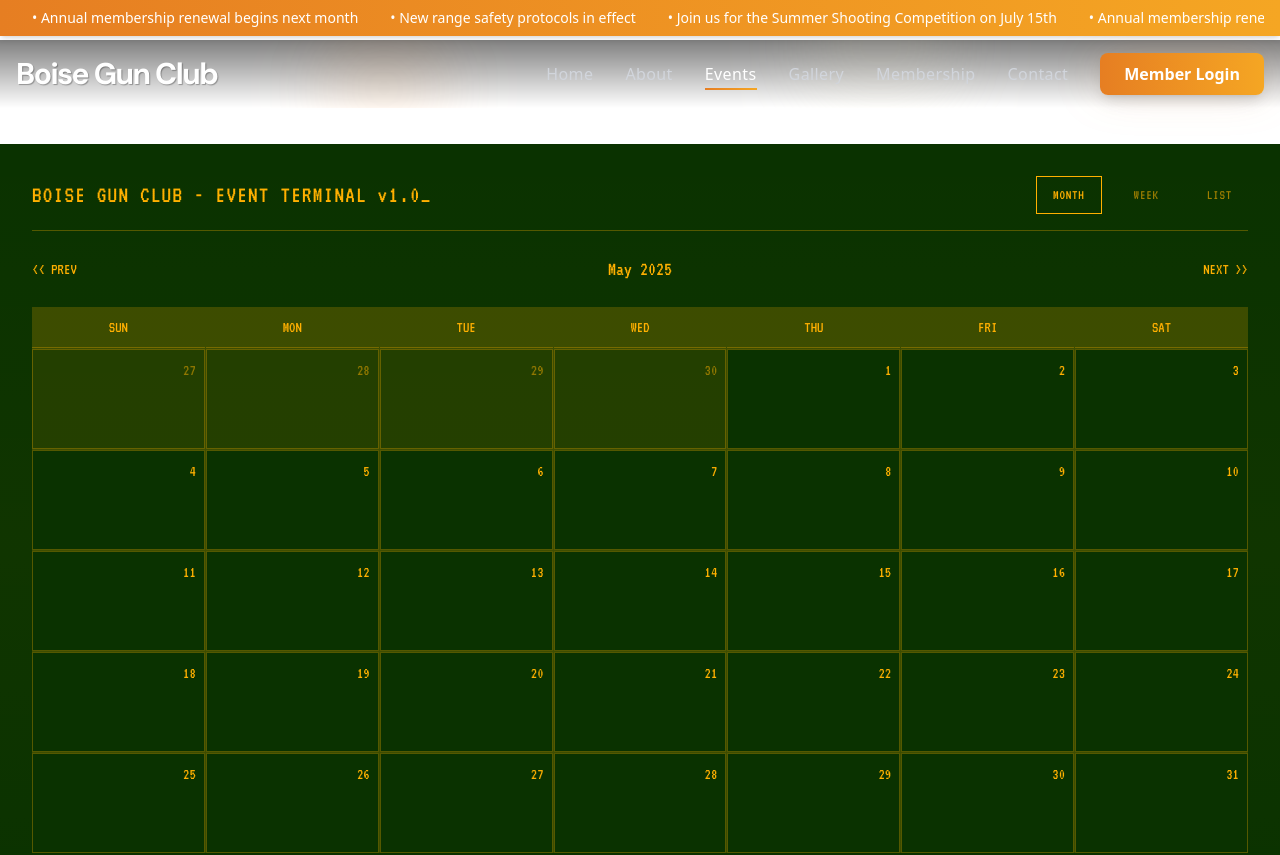
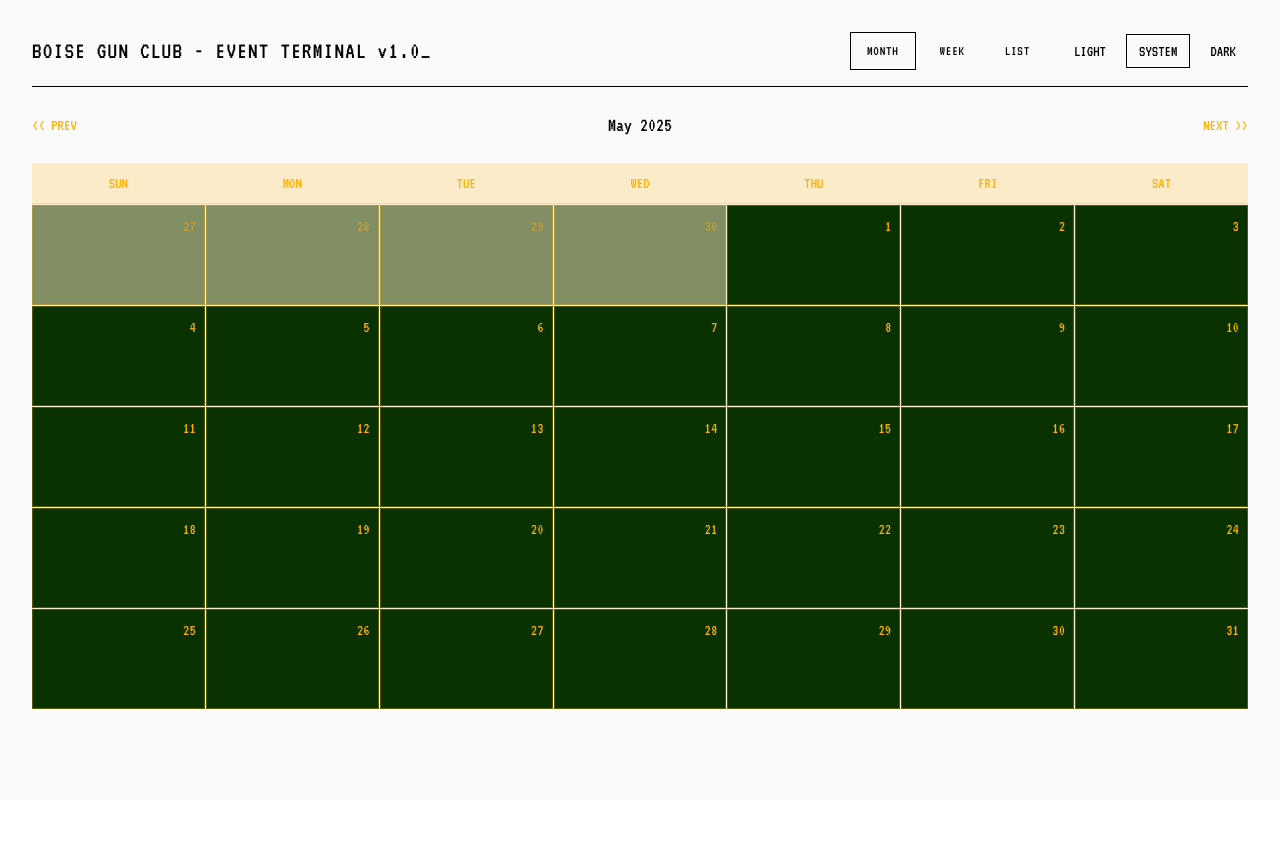
Before and after one commit to Innervate-Agency/the-boise-gun-club, a Next.js app: page /events in a window 1280 px wide. Shown: the top 855 px of the page. After the commit the page ends 800 px from the top, so only its background shows below. Built offline with nearby package versions, Linux system fonts and the light colour scheme.

Commit message:
working on the calendar

```diff
--- a/components/events/Calendar.tsx
+++ b/components/events/Calendar.tsx
@@ -3,6 +3,8 @@
 import { useEffect, useState } from 'react';
 import { motion, AnimatePresence } from 'framer-motion';
 import { CalendarProvider, useCalendar } from './CalendarContext';
+import { useTheme, ThemeProvider } from '../ui/ThemeContext';
+import { colors } from '../ui/theme';
 import MonthView from './MonthView';
 import WeekView from './WeekView';
 import EventList from './EventList';
@@ -34,36 +36,69 @@
     return { displayedText, isComplete };
 }
 
+// Theme toggle component
+function ThemeToggle() {
+    const { theme, setTheme } = useTheme();
+
+    return (
+        <div className="flex items-center gap-2 font-['VT323']">
+            <button
+                onClick={() => setTheme('light')}
+                className={`px-3 py-1 ${theme === 'light' ? 'text-accent border border-accent' : 'text-textSecondary hover:text-accent'}`}
+            >
+                LIGHT
+            </button>
+            <button
+                onClick={() => setTheme('system')}
+                className={`px-3 py-1 ${theme === 'system' ? 'text-accent border border-accent' : 'text-textSecondary hover:text-accent'}`}
+            >
+                SYSTEM
+            </button>
+            <button
+                onClick={() => setTheme('dark')}
+                className={`px-3 py-1 ${theme === 'dark' ? 'text-accent border border-accent' : 'text-textSecondary hover:text-accent'}`}
+            >
+                DARK
+            </button>
+        </div>
+    );
+}
+
 // Calendar header with retro styling
 function CalendarHeader() {
     const { viewMode, setViewMode } = useCalendar();
     const { displayedText } = useTypingEffect('BOISE GUN CLUB - EVENT TERMINAL v1.0', 70);
+    const { colorScheme } = useTheme();
+    const theme = colors[colorScheme];
 
     return (
-        <div className="border-b border-[#FFB000]/30 pb-4 mb-6">
-            <div className="flex items-center justify-between">
+        <div className="border-b border-border pb-4 mb-6">
+            <div className="flex flex-col sm:flex-row items-center justify-between gap-4">
                 <motion.h2
-                    className="font-['VT323'] text-2xl text-[#FFB000] tracking-wider"
+                    className="font-['VT323'] text-2xl text-accent tracking-wider"
                     initial={{ opacity: 0 }}
                     animate={{ opacity: 1 }}
                     transition={{ duration: 0.5 }}
                 >
                     {displayedText}_
                 </motion.h2>
-                <div className="flex gap-4">
+                <div className="flex flex-col sm:flex-row items-center gap-4">
+                    <div className="flex gap-2">
                         {(['month', 'week', 'list'] as const).map((mode) => (
                             <button
                                 key={mode}
                                 onClick={() => setViewMode(mode)}
                                 className={`px-4 py-2 font-['VT323'] uppercase tracking-wider text-sm
                                     ${viewMode === mode
-                                    ? 'text-[#FFB000] border border-[#FFB000]'
-                                    : 'text-[#FFB000]/60 hover:text-[#FFB000] transition-colors'
+                                        ? 'text-accent border border-accent'
+                                        : 'text-textSecondary hover:text-accent transition-colors'
                                     }`}
                             >
                                 {mode}
                             </button>
                         ))}
+                    </div>
+                    <ThemeToggle />
                 </div>
             </div>
         </div>
@@ -74,6 +109,8 @@
 function CalendarContent() {
     const { viewMode, selectedEvent } = useCalendar();
     const [showScanline, setShowScanline] = useState(true);
+    const { colorScheme } = useTheme();
+    const theme = colors[colorScheme];
 
     // Toggle scanline effect periodically
     useEffect(() => {
@@ -85,11 +122,11 @@
     }, []);
 
     return (
-        <div className="relative min-h-screen bg-[#0A3200] text-[#FFB000] p-8">
-            {/* Scanline effect */}
-            {showScanline && (
+        <div className="relative min-h-screen bg-background text-text p-4 sm:p-8 max-w-[1600px] mx-auto">
+            {/* Scanline effect - only in dark mode */}
+            {colorScheme === 'dark' && showScanline && (
                 <div
-                    className="absolute left-0 right-0 h-[2px] bg-[#FFB000]/10 pointer-events-none"
+                    className="absolute left-0 right-0 h-[2px] bg-accent/10 pointer-events-none"
                     style={{
                         top: `${Math.random() * 100}%`,
                         boxShadow: '0 0 10px rgba(255, 176, 0, 0.2)',
@@ -98,11 +135,13 @@
                 />
             )}
 
-            {/* CRT screen effect */}
+            {/* CRT screen effect - only in dark mode */}
+            {colorScheme === 'dark' && (
                 <div className="absolute inset-0 pointer-events-none">
-                <div className="absolute inset-0 bg-[#0A3200]" />
-                <div className="absolute inset-0 bg-gradient-to-b from-transparent via-[#FFB000]/5 to-transparent opacity-50" />
+                    <div className="absolute inset-0 bg-background" />
+                    <div className="absolute inset-0 bg-gradient-to-b from-transparent via-accent/5 to-transparent opacity-50" />
                 </div>
+            )}
 
             {/* Main content */}
             <div className="relative z-10">
@@ -143,11 +182,13 @@
     );
 }
 
-// Exported Calendar component with provider
+// Exported Calendar component with providers
 export default function Calendar() {
     return (
+        <ThemeProvider>
             <CalendarProvider>
                 <CalendarContent />
             </CalendarProvider>
+        </ThemeProvider>
     );
 }
--- /dev/null
+++ b/components/ui/ThemeContext.tsx
@@ -0,0 +1,62 @@
+import { createContext, useContext, useEffect, useState, ReactNode } from 'react';
+
+type Theme = 'light' | 'dark' | 'system';
+type ColorScheme = 'light' | 'dark';
+
+interface ThemeContextType {
+    theme: Theme;
+    setTheme: (theme: Theme) => void;
+    colorScheme: ColorScheme;
+}
+
+const ThemeContext = createContext<ThemeContextType | undefined>(undefined);
+
+export function ThemeProvider({ children }: { children: ReactNode }) {
+    const [theme, setTheme] = useState<Theme>('system');
+    const [colorScheme, setColorScheme] = useState<ColorScheme>('dark');
+
+    useEffect(() => {
+        // Load saved theme preference
+        const savedTheme = localStorage.getItem('theme') as Theme;
+        if (savedTheme) {
+            setTheme(savedTheme);
+        }
+    }, []);
+
+    useEffect(() => {
+        // Save theme preference
+        localStorage.setItem('theme', theme);
+
+        // Handle system theme changes
+        const updateColorScheme = () => {
+            if (theme === 'system') {
+                const isDark = window.matchMedia('(prefers-color-scheme: dark)').matches;
+                setColorScheme(isDark ? 'dark' : 'light');
+            } else {
+                setColorScheme(theme);
+            }
+        };
+
+        updateColorScheme();
+
+        if (theme === 'system') {
+            const mediaQuery = window.matchMedia('(prefers-color-scheme: dark)');
+            mediaQuery.addEventListener('change', updateColorScheme);
+            return () => mediaQuery.removeEventListener('change', updateColorScheme);
+        }
+    }, [theme]);
+
+    return (
+        <ThemeContext.Provider value={{ theme, setTheme, colorScheme }}>
+            {children}
+        </ThemeContext.Provider>
+    );
+}
+
+export function useTheme() {
+    const context = useContext(ThemeContext);
+    if (context === undefined) {
+        throw new Error('useTheme must be used within a ThemeProvider');
+    }
+    return context;
+}
--- /dev/null
+++ b/components/ui/theme.ts
@@ -0,0 +1,31 @@
+export const colors = {
+    light: {
+        background: '#FAFAFA',
+        backgroundSecondary: '#F0F0F0',
+        text: '#1A1A1A',
+        textSecondary: '#4A4A4A',
+        accent: '#D4A76A',
+        accentHover: '#C69555',
+        border: 'rgba(0, 0, 0, 0.1)',
+        terminalGreen: '#0A3200',
+        terminalAmber: '#FFB000',
+    },
+    dark: {
+        background: '#1A1A1A',
+        backgroundSecondary: '#2A2A2A',
+        text: '#FAFAFA',
+        textSecondary: '#A0A0A0',
+        accent: '#FFB000',
+        accentHover: '#FFC033',
+        border: 'rgba(255, 176, 0, 0.3)',
+        terminalGreen: '#0A3200',
+        terminalAmber: '#FFB000',
+    }
+};
+
+export const categoryColors = {
+    competition: '#FF6B35',
+    training: '#4CAF50',
+    social: '#2196F3',
+    maintenance: '#FFC107'
+};
--- a/src/app/globals.css
+++ b/src/app/globals.css
@@ -1,8 +1,35 @@
 @import "tailwindcss";
 
-:root {
-  --background: #ffffff;
-  --foreground: #171717;
+@tailwind base;
+@tailwind components;
+@tailwind utilities;
+
+@layer base {
+  :root {
+    /* Light theme variables */
+    --background: #FAFAFA;
+    --background-secondary: #F0F0F0;
+    --text: #1A1A1A;
+    --text-secondary: #4A4A4A;
+    --accent: #D4A76A;
+    --accent-hover: #C69555;
+    --border: rgba(0, 0, 0, 0.1);
+    --terminal-green: #0A3200;
+    --terminal-amber: #FFB000;
+  }
+
+  .dark {
+    /* Dark theme variables */
+    --background: #1A1A1A;
+    --background-secondary: #2A2A2A;
+    --text: #FAFAFA;
+    --text-secondary: #A0A0A0;
+    --accent: #FFB000;
+    --accent-hover: #FFC033;
+    --border: rgba(255, 176, 0, 0.3);
+    --terminal-green: #0A3200;
+    --terminal-amber: #FFB000;
+  }
 }
 
 @theme inline {
@@ -125,3 +152,47 @@
 .vintage-filter {
   filter: sepia(0.3) contrast(1.1) brightness(0.9) saturate(0.8);
 }
+
+/* Terminal effects */
+@keyframes scanline {
+  0% {
+    transform: translateY(-100%);
+  }
+  100% {
+    transform: translateY(100%);
+  }
+}
+
+@keyframes blink {
+  0%, 100% {
+    opacity: 1;
+  }
+  50% {
+    opacity: 0;
+  }
+}
+
+/* Responsive design utilities */
+@layer utilities {
+  .max-w-content {
+    max-width: 1600px;
+    margin-left: auto;
+    margin-right: auto;
+    padding-left: 1rem;
+    padding-right: 1rem;
+  }
+
+  @screen sm {
+    .max-w-content {
+      padding-left: 2rem;
+      padding-right: 2rem;
+    }
+  }
+
+  @screen lg {
+    .max-w-content {
+      padding-left: 4rem;
+      padding-right: 4rem;
+    }
+  }
+}
--- a/src/app/layout.tsx
+++ b/src/app/layout.tsx
@@ -1,47 +1,32 @@
-import type { Metadata } from "next";
-import { Inter, Space_Grotesk, DM_Sans, VT323 } from "next/font/google";
-import "./globals.css";
-import Layout from "@components/layout/Layout"; // Import the Layout component
-import { NavigationProvider } from "@components/navigation/NavigationContext";
+'use client';
 
-const inter = Inter({
-  subsets: ["latin"],
-  variable: "--font-inter",
-  display: 'swap',
-});
-
-const spaceGrotesk = Space_Grotesk({
-  subsets: ["latin"],
-  variable: "--font-space-grotesk",
-});
-
-const dmSans = DM_Sans({
-  subsets: ["latin"],
-  variable: "--font-dm-sans",
-});
-
-const vt323 = VT323({
-  weight: "400",
-  subsets: ["latin"],
-  variable: "--font-vt323",
-});
-
-export const metadata: Metadata = {
-  title: "Boise Gun Club",
-  description: "Home of Boise's premier shooting range and gun club",
-};
+import { useEffect } from 'react';
+import { ThemeProvider } from '@components/ui/ThemeContext';
+import './globals.css';
 
 export default function RootLayout({
   children,
 }: {
   children: React.ReactNode;
   }) {
+  // Apply theme class based on system preference
+  useEffect(() => {
+    if (window.matchMedia('(prefers-color-scheme: dark)').matches) {
+      document.documentElement.classList.add('dark');
+    } else {
+      document.documentElement.classList.remove('dark');
+    }
+  }, []);
+
   return (
-    <html lang="en" className={`${inter.variable} ${spaceGrotesk.variable} ${dmSans.variable} ${vt323.variable}`}>
-      <body className="font-inter antialiased">
-        <NavigationProvider>
-          <Layout>{children}</Layout>
-        </NavigationProvider>
+    <html lang="en">
+      <head>
+        <link href="https://fonts.googleapis.com/css2?family=VT323&family=Space+Grotesk:wght@400;500;700&display=swap" rel="stylesheet" />
+      </head>
+      <body>
+        <ThemeProvider>
+          {children}
+        </ThemeProvider>
       </body>
     </html>
   );
--- a/src/app/page.tsx
+++ b/src/app/page.tsx
@@ -1,41 +1,11 @@
+'use client';
+
 import HomePage from '@components/home/HomePage';
-
-import HeroSection from '@components/home/HeroSection';
-import SmokyButton from '../../components/ui/SmokeyButton';
-import GlassCard from '../../components/ui/GlassCard';
 
 export default function Home() {
   return (
     <main>
-      <HeroSection />
-
-      <div className="container mx-auto p-8 py-16">
-        <h2 className="text-3xl font-bold mb-10 text-leonard-yellow text-center" style={{
-          fontFamily: 'var(--font-dm-sans)',
-          letterSpacing: '-0.04em'
-        }}>
-          EXPERIENCE THE TRADITION
-        </h2>
-
-        <div className="grid grid-cols-1 md:grid-cols-3 gap-8">
-          <GlassCard>
-            <h3 className="text-xl font-bold mb-2 text-leonard-yellow">Membership</h3>
-            <p className="mb-4">Join our community of shooting enthusiasts.</p>
-            <SmokyButton variant="secondary">Join Now</SmokyButton>
-          </GlassCard>
-
-          <GlassCard>
-            <h3 className="text-xl font-bold mb-2 text-leonard-yellow">Events</h3>
-            <p className="mb-4">Check out our upcoming competitions and gatherings.</p>
-            <SmokyButton variant="secondary">See Calendar</SmokyButton>
-          </GlassCard>
-
-          <GlassCard>
-            <h3 className="text-xl font-bold mb-2 text-leonard-yellow">Training</h3>
-            <p className="mb-4">Improve your skills with our certified instructors.</p>
-            <SmokyButton variant="secondary">Learn More</SmokyButton>
-          </GlassCard>
-        </div>
-      </div>
+      <HomePage />
     </main>
   );
+}
--- a/tailwind.config.js
+++ b/tailwind.config.js
@@ -6,51 +6,26 @@
     './src/app/**/*.{js,ts,jsx,tsx,mdx}',
     './components/**/*.{js,ts,jsx,tsx,mdx}',
   ],
+  darkMode: 'class',
   theme: {
     extend: {
-      fontFamily: {
-        inter: ['var(--font-inter)'],
-        'space-grotesk': ['var(--font-space-grotesk)'],
-        'dm-sans': ['var(--font-dm-sans)'],
-        'vt323': ['var(--font-vt323)', 'monospace'],
+      maxWidth: {
+        '8xl': '1600px',
       },
       colors: {
-        terminal: {
-          bg: '#0A3200',
-          text: '#FFB000',
-          accent: '#FFD700',
-          muted: '#FFB000',
-        },
-        'leonard-yellow': '#F2CB05',
-        'lahoma-orange': '#F28705',
-        'jerry-orange': '#F25C05',
-        'abe-red': '#F23005',
-        'don-gray': '#EEF1F7',
-        'ed-charcoal': '#4B4B4B',
-        'chester-white': '#FDFDFD',
-        'kent-slate-gray': '#2F3135',
-        // Add your other colors here
+        background: 'var(--background)',
+        backgroundSecondary: 'var(--background-secondary)',
+        text: 'var(--text)',
+        textSecondary: 'var(--text-secondary)',
+        accent: 'var(--accent)',
+        accentHover: 'var(--accent-hover)',
+        border: 'var(--border)',
+        terminalGreen: 'var(--terminal-green)',
+        terminalAmber: 'var(--terminal-amber)',
       },
-      animation: {
-        'terminal-blink': 'blink 1s step-end infinite',
-        'scanline': 'scanline 8s linear infinite',
-        scrollIndicator: 'scrollDown 2s ease-in-out infinite',
-      },
-      keyframes: {
-        blink: {
-          '0%, 100%': { opacity: '1' },
-          '50%': { opacity: '0' },
-        },
-        scanline: {
-          '0%': { transform: 'translateY(-100%)' },
-          '100%': { transform: 'translateY(100%)' },
-        },
-        scrollDown: {
-          '0%': { transform: 'translateY(-100%)' },
-          '50%': { transform: 'translateY(100%)' },
-          '51%': { transform: 'translateY(-100%)' },
-          '100%': { transform: 'translateY(-100%)' },
-        },
+      fontFamily: {
+        'vt323': ['VT323', 'monospace'],
+        'space-grotesk': ['Space Grotesk', 'sans-serif'],
       },
     },
   },
```
Also changed, not shown: components/home/EventCard.tsx (+15 -8 lines), components/ui/GlassCard.tsx (+15 -4 lines). Lines whose indentation alone changed are shown as unchanged.
